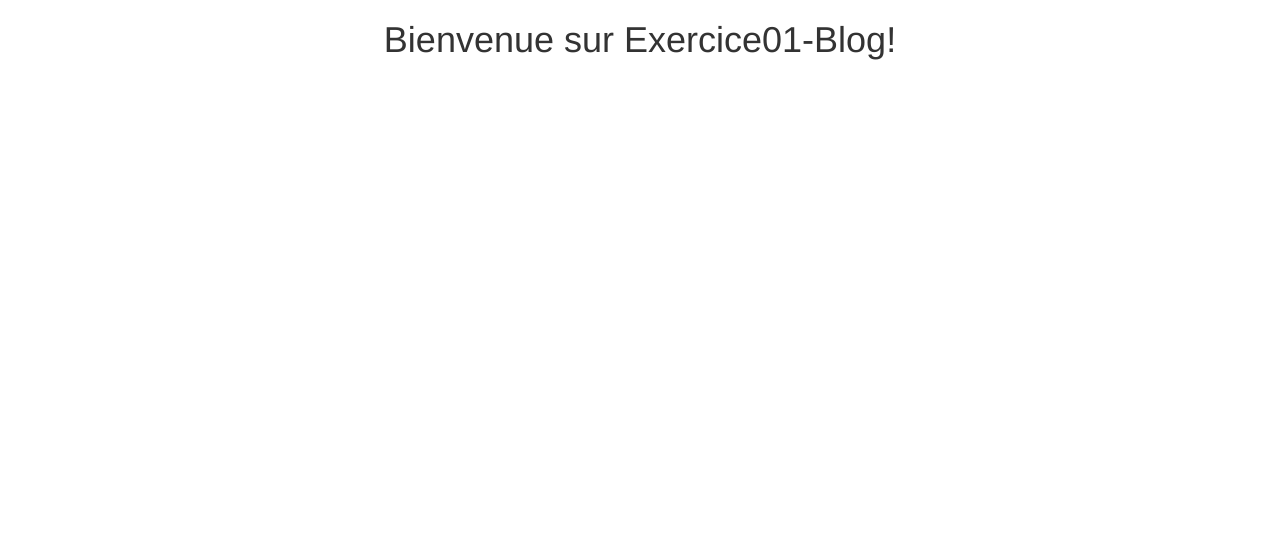
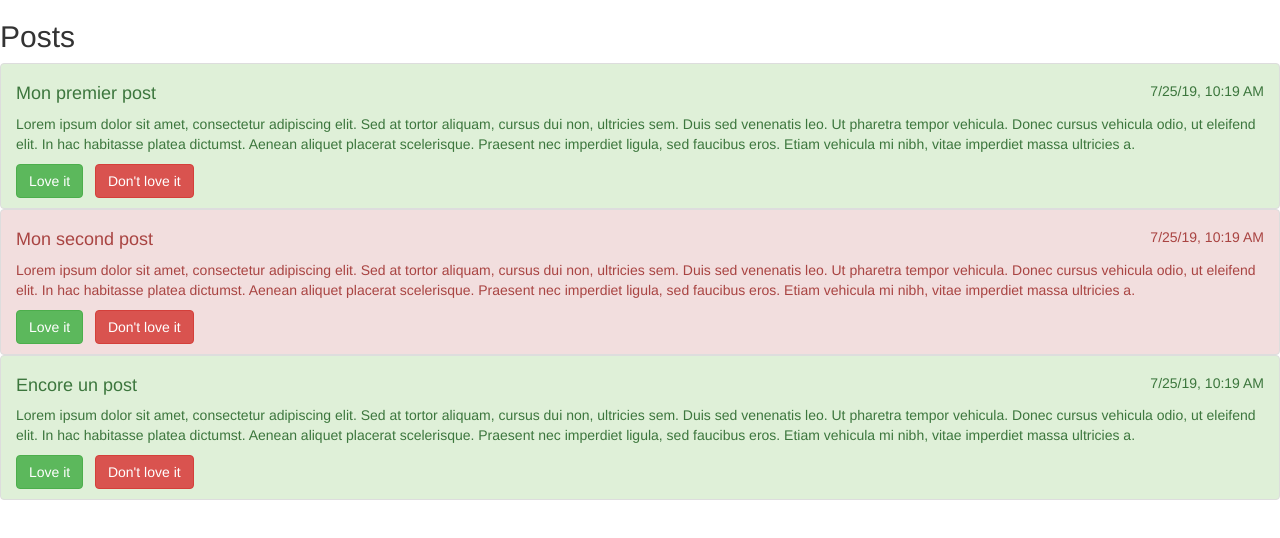
Before and after one commit to cbcercas/OCR_Angular_001, an Angular app: page / in a window 1280 px wide. Shown: the top 538 px of the page. Built offline with nearby package versions, Linux system fonts and the light colour scheme.

Commit message:
Basic html code

```diff
--- a/src/app/app.component.html
+++ b/src/app/app.component.html
@@ -1,6 +1,7 @@
 <!--The content below is only a placeholder and can be replaced.-->
-<div style="text-align:center">
-  <h1>
-    Bienvenue sur {{ title }}!
-  </h1>
+<div>
+  <h2>Posts</h2>
+  <ul class="list-group">
+    <app-post-list-component [posts]="posts"></app-post-list-component>
+  </ul>
 </div>
--- a/src/app/app.component.ts
+++ b/src/app/app.component.ts
@@ -1,4 +1,5 @@
 import { Component } from '@angular/core';
+import {PostListItemComponent} from './post-list-item/post-list-item.component';
 
 @Component({
   selector: 'app-root',
@@ -6,5 +7,33 @@ import { Component } from '@angular/core';
   styleUrls: ['./app.component.scss']
 })
 export class AppComponent {
-  title = 'Exercice01-Blog';
+  title = 'Mon Blog';
+
+  posts  =  <Array <PostListItemComponent>> [
+    {
+      title: 'Mon premier post',
+      content: 'Lorem ipsum dolor sit amet, consectetur adipiscing elit. Sed at tortor aliquam, cursus dui non, ultricies sem. Duis sed ' +
+        'venenatis leo. Ut pharetra tempor vehicula. Donec cursus vehicula odio, ut eleifend elit. In hac habitasse platea dictumst. ' +
+        'Aenean aliquet placerat scelerisque. Praesent nec imperdiet ligula, sed faucibus eros. Etiam vehicula mi nibh, vitae imperdiet ' +
+        'massa ultricies a.',
+      loveIts: 2
+    },
+    {
+      title: 'Mon second post',
+      content: 'Lorem ipsum dolor sit amet, consectetur adipiscing elit. Sed at tortor aliquam, cursus dui non, ultricies sem. Duis sed ' +
+        'venenatis leo. Ut pharetra tempor vehicula. Donec cursus vehicula odio, ut eleifend elit. In hac habitasse platea dictumst. ' +
+        'Aenean aliquet placerat scelerisque. Praesent nec imperdiet ligula, sed faucibus eros. Etiam vehicula mi nibh, vitae imperdiet ' +
+        'massa ultricies a.',
+      loveIts: 0
+    },
+    {
+      title: 'Encore un post',
+      content: 'Lorem ipsum dolor sit amet, consectetur adipiscing elit. Sed at tortor aliquam, cursus dui non, ultricies sem. Duis sed ' +
+        'venenatis leo. Ut pharetra tempor vehicula. Donec cursus vehicula odio, ut eleifend elit. In hac habitasse platea dictumst. ' +
+        'Aenean aliquet placerat scelerisque. Praesent nec imperdiet ligula, sed faucibus eros. Etiam vehicula mi nibh, vitae imperdiet ' +
+        'massa ultricies a.',
+      loveIts: 4
+    }
+   ];
+
 }
--- a/src/app/app.module.ts
+++ b/src/app/app.module.ts
@@ -3,10 +3,14 @@ import { NgModule } from '@angular/core';
 
 import { AppRoutingModule } from './app-routing.module';
 import { AppComponent } from './app.component';
+import {PostListComponent} from './post-list/post-list.component';
+import { PostListItemComponent } from './post-list-item/post-list-item.component';
 
 @NgModule({
   declarations: [
-    AppComponent
+    AppComponent,
+    PostListComponent,
+    PostListItemComponent,
   ],
   imports: [
     BrowserModule,
--- /dev/null
+++ b/src/app/post-list-item/post-list-item.component.html
@@ -0,0 +1,11 @@
+<li [ngClass]="{'list-group-item': true,
+                'list-group-item-success': loveIts > 0,
+                'list-group-item-danger': loveIts <= 0}">
+  <!--TODO column-->
+  <h5 style="float: right">{{created | date: 'short' }}</h5>
+  <h4> {{title}} </h4>
+  <p>{{content}}</p>
+  <button type="button" class="btn btn-success">Love it</button>
+  &nbsp;
+  <button type="button" class="btn btn-danger">Don't love it</button>
+</li>
--- /dev/null
+++ b/src/app/post-list-item/post-list-item.component.ts
@@ -0,0 +1,21 @@
+import {Component, Input, OnInit} from '@angular/core';
+
+@Component({
+  selector: 'app-post-list-item-component',
+  templateUrl: './post-list-item.component.html',
+  styleUrls: ['./post-list-item.component.scss']
+})
+
+export class PostListItemComponent implements OnInit {
+  @Input() title: string;
+  @Input() content: string;
+  @Input() loveIts: number;
+  @Input() created: Date;
+
+  constructor() { }
+
+  ngOnInit() {
+    this.created = new Date();
+  }
+
+}
--- /dev/null
+++ b/src/app/post-list/post-list.component.html
@@ -0,0 +1,4 @@
+<app-post-list-item-component *ngFor="let post of posts"
+    [title]="post.title"
+    [content]="post.content"
+    [loveIts]="post.loveIts"> </app-post-list-item-component>
--- /dev/null
+++ b/src/app/post-list/post-list.component.ts
@@ -0,0 +1,18 @@
+import {Component, Input, OnInit} from '@angular/core';
+import {PostListItemComponent} from '../post-list-item/post-list-item.component';
+
+
+@Component({
+  selector: 'app-post-list-component',
+  templateUrl: './post-list.component.html',
+  styleUrls: ['./post-list.component.scss']
+})
+export class PostListComponent implements OnInit {
+
+  @Input() posts: PostListItemComponent[];
+  constructor() { }
+
+  ngOnInit() {
+  }
+
+}
```
Also changed, not shown: src/app/post-list-item/post-list-item.component.scss (added), src/app/post-list/post-list.component.scss (added), 2 other files (tests, documents, lock files or other folders).
